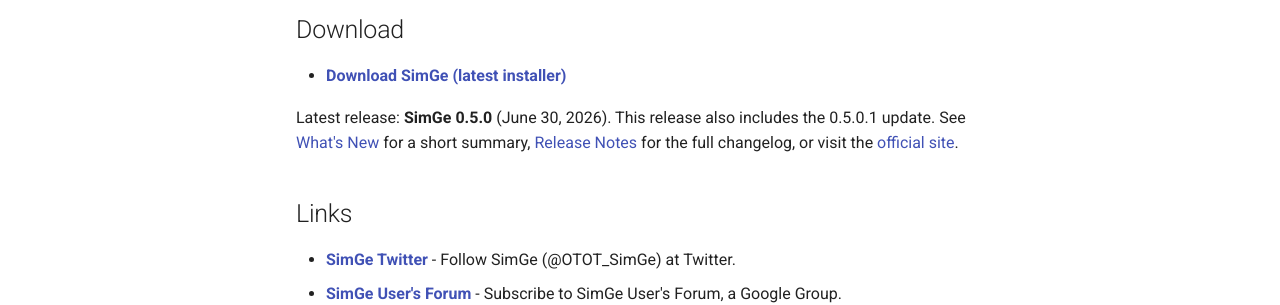
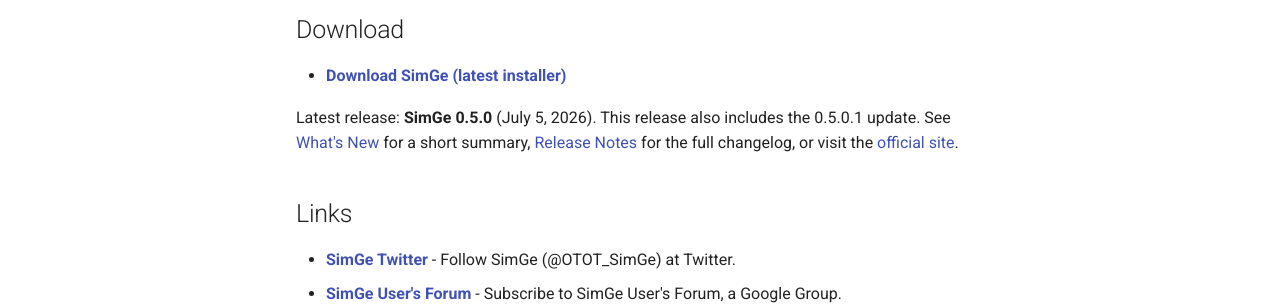
Before and after one commit to otopcu/simge-site, an MkDocs documentation site: the page built from docs/index.md, in a window 1280 px wide and 900 px high, scrolled down 690 px. Shown: the part 429-734 px from the top of the window. Built offline with MkDocs 1.6.1 and Material for MkDocs 9.7.7, drawn with Linux system fonts in a browser that asks for light colours.

Commit message:
Publish documentation update (2026-07-05)

```diff
--- a/docs/index.md
+++ b/docs/index.md
@@ -23,7 +23,7 @@ The architecture of the code generated by SimGe conforms to the layered architec
 
 - **[Download SimGe (latest installer)](https://github.com/otopcu/simge-site/releases/latest/download/SimGe.msi){ target="_blank" rel="noopener" }**
 
-Latest release: **SimGe 0.5.0** (June 30, 2026). This release also includes the 0.5.0.1 update. See [What's New](WhatsNew.md) for a short summary, [Release Notes](ReleaseNotes.md) for the full changelog, or visit the [official site](https://sites.google.com/view/okantopcu/simge){ target="_blank" rel="noopener" }.
+Latest release: **SimGe 0.5.0** (July 5, 2026). This release also includes the 0.5.0.1 update. See [What's New](WhatsNew.md) for a short summary, [Release Notes](ReleaseNotes.md) for the full changelog, or visit the [official site](https://sites.google.com/view/okantopcu/simge){ target="_blank" rel="noopener" }.
 
 ## Links
 
```
Also changed, not shown: docs/Downloads.md (+1 -1 lines).
